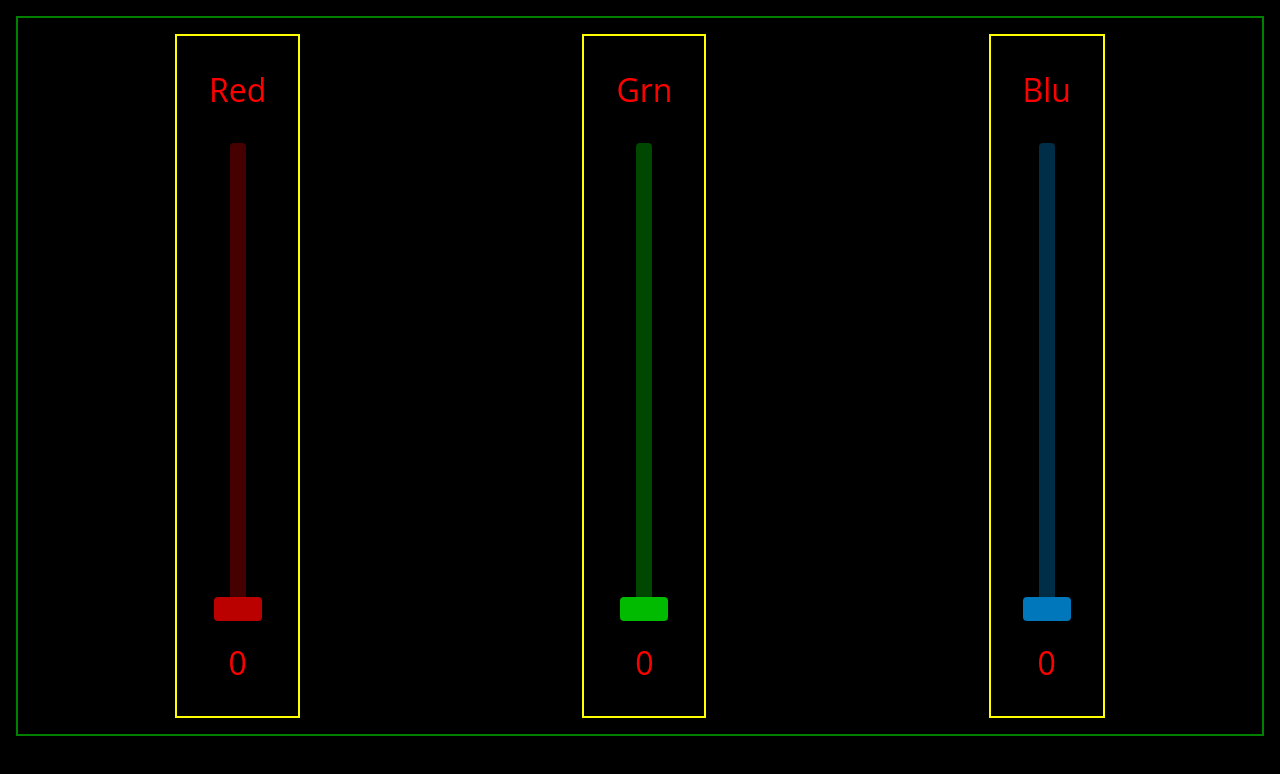
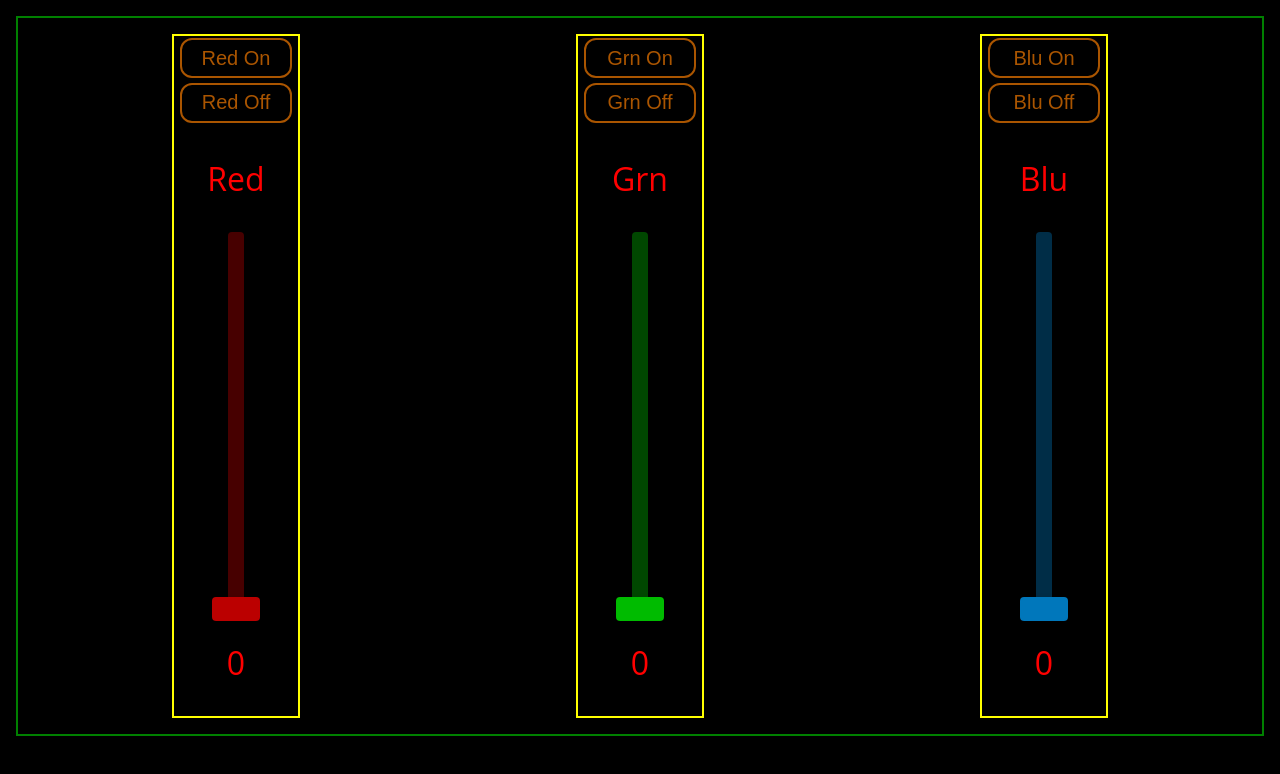
Before and after one commit to CelestialCoyote/hercules-gui-materialui-sliders, a React (Create React App) app in the folder frontend/: page / in a window 1280 px wide. Shown: the top 774 px of the page. Built offline with nearby package versions, Linux system fonts and the light colour scheme.

Commit message:
Added buttons to VerticalCoveSlider component.

```diff
--- a/frontend/src/components/VerticalCoveSlider/VerticalCoveSlider.css
+++ b/frontend/src/components/VerticalCoveSlider/VerticalCoveSlider.css
@@ -3,6 +3,31 @@
     border: 2px solid yellow;
     display: flex;
     flex-direction: column;
+    width: 8.0rem;
+}
+
+.fade-buttons {
+    display: flex;
+    flex-direction: column;
+    justify-content: space-around;
+    height: 10.0rem;
+}
+
+.cove-button {
+    background-color: black;
+    border: 2px solid #aa5500;
+    border-radius: 0.75rem;
+    color: #aa5500;
+    font-size: 1.25rem;
+    height: 2.5rem;
+    margin: 0;
+    padding: 0.25rem;
+    width: 7.0rem;
+}
+
+.cove-button:hover {
+    border: 2px solid #aa8800;
+    color: #aa8800;
 }
 
 .cove-text {
--- a/frontend/src/components/VerticalCoveSlider/VerticalCoveSlider.js
+++ b/frontend/src/components/VerticalCoveSlider/VerticalCoveSlider.js
@@ -4,18 +4,37 @@ import './VerticalCoveSlider.css';
 
 const VerticalCoveSlider = ({ coveColor, color, setLevel, level }) => {
 
-    const handleSliderChange = (_event, value) => {
-    //const handleSliderChange = (value) => {
-        setLevel(value);
-
-        // Console.log changes as slider moves on selected color.
-        //console.log(`${coveColor} sliderValue: ${level}`);
-    };
+    //const handleSliderChange = (_event, value) => {
+    //    setLevel(value);
+    //};
 
 
     return (
 
         <div className="cove-slider-group">
+
+            <div className="fade-buttons">
+
+                <button
+                    className="cove-button red-button"
+                    onClick={() => {
+                        setLevel(255);
+                    }}
+                >
+                    {coveColor} On
+                </button>
+
+                <button
+                    className="cove-button red-button"
+                    onClick={() => {
+                        setLevel(0);
+                    }}
+                >
+                    {coveColor} Off
+                </button>
+
+            </div>
+
             <label className="cove-text">{coveColor}</label>
 
             <Slider
@@ -42,7 +61,9 @@ const VerticalCoveSlider = ({ coveColor, color, setLevel, level }) => {
                 min={0}
                 max={255}
                 step={1}
-                onChange={handleSliderChange}
+                value={level}
+                //onChange={handleSliderChange}
+                onChange={(e) => { setLevel(e.target.value); }}
             />
 
             <label className="cove-text">{level}</label>
```
